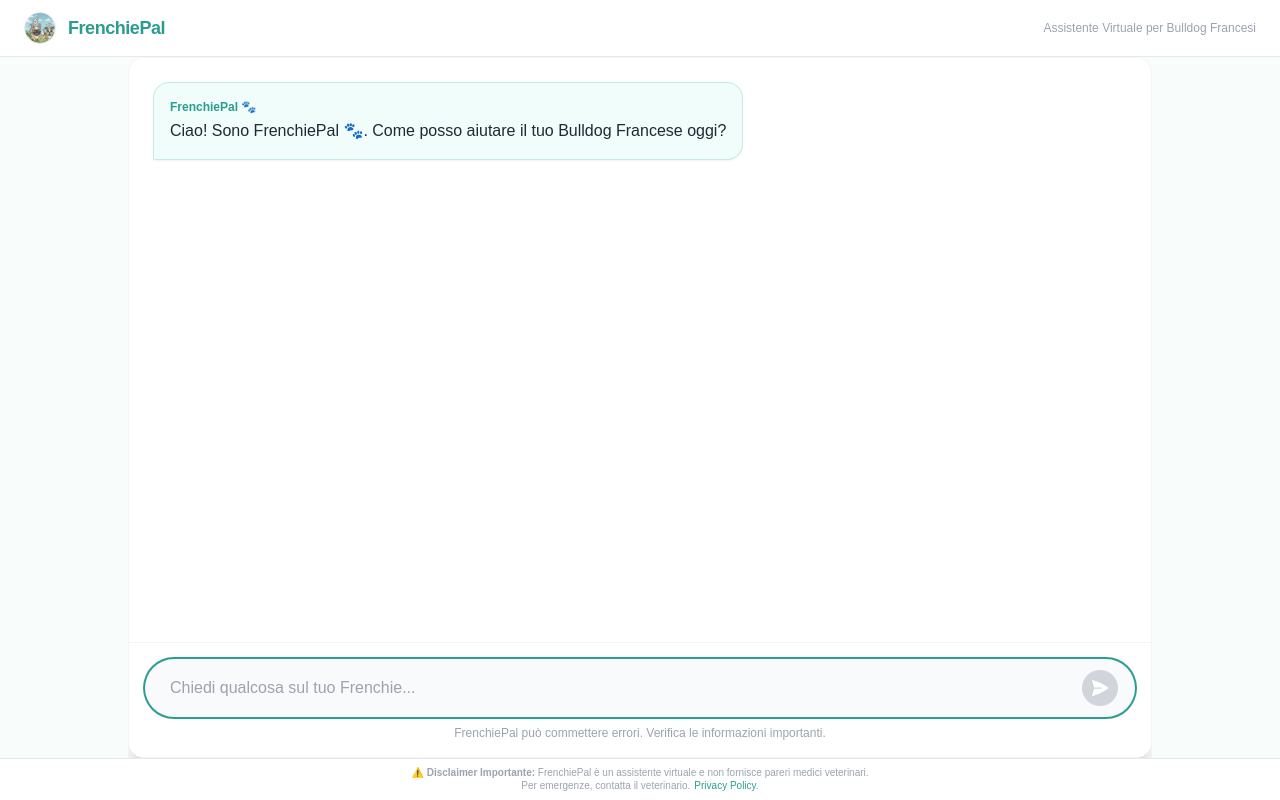
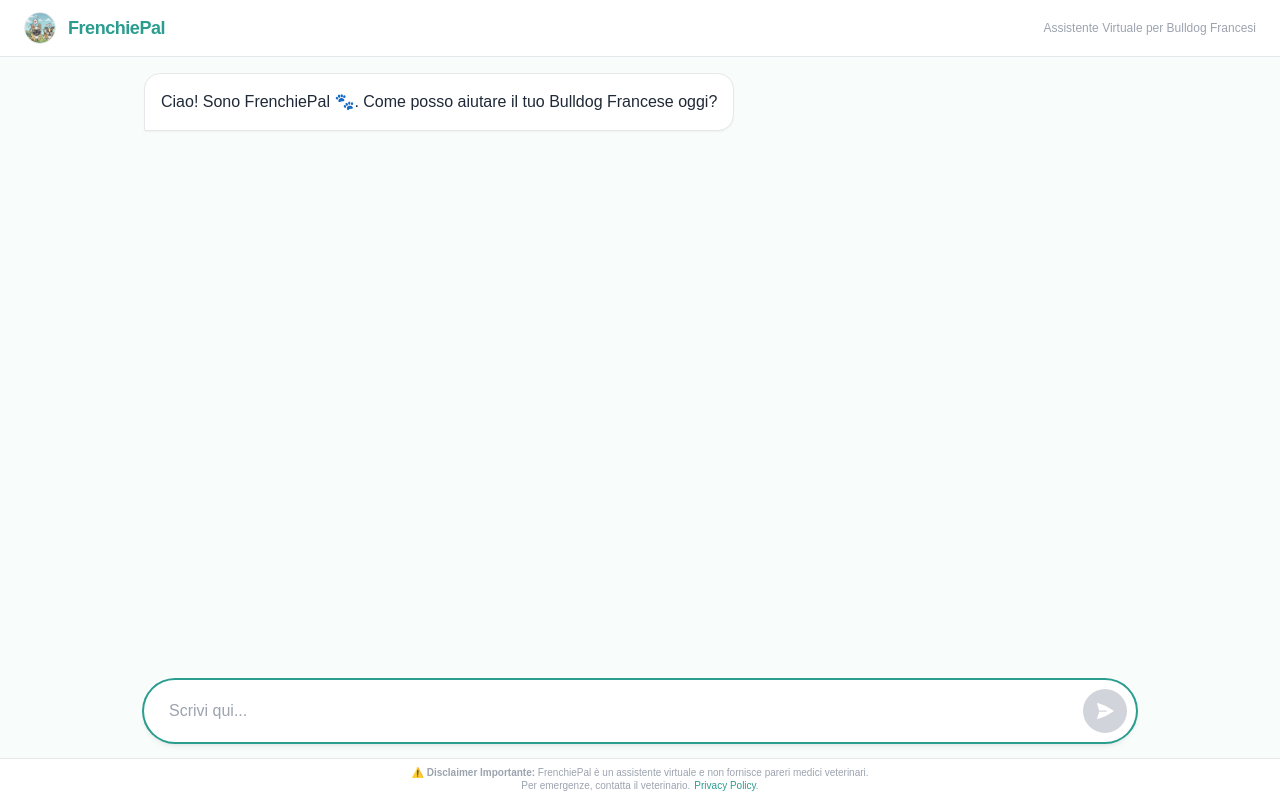
Before and after one commit to tartagliagiuseppe87-afk/frenchiepal, a Next.js app: page / in a window 1280 px wide. Built offline with nearby package versions, Linux system fonts and the light colour scheme.

Commit message:
Refactor ChatWidget for full-screen layout
Removed external borders and shadows for full-screen integration.

```diff
--- a/components/ChatWidget.js
+++ b/components/ChatWidget.js
@@ -1,13 +1,11 @@
 // components/ChatWidget.js
 import React, { useState, useRef, useEffect } from "react";
 
-// Funzione ID Sessione (Invariata)
 const createNewSessionId = () => {
     return 'sess_' + Date.now() + '_' + Math.random().toString(36).substring(2, 9);
 };
 
 export default function ChatWidget() {
-  // Rimosso 'open' state: la chat è sempre visibile
   const [messages, setMessages] = useState([
     {
       role: "assistant",
@@ -21,10 +19,8 @@ export default function ChatWidget() {
   const messagesEndRef = useRef(null);
   const inputRef = useRef(null);
 
-  // Inizializza ID
   const [sessionId] = useState(createNewSessionId());
 
-  // Scroll automatico
   const scrollToBottom = () => {
     messagesEndRef.current?.scrollIntoView({ behavior: "smooth" });
   };
@@ -56,7 +52,7 @@ export default function ChatWidget() {
     });
 
     if (!res.ok) {
-        setMessages(current => [...current, { role: "assistant", content: "Ops! Qualcosa è andato storto. Riprova tra un attimo." }]);
+        setMessages(current => [...current, { role: "assistant", content: "Ops! Qualcosa è andato storto." }]);
         setLoading(false);
         return;
     }
@@ -67,12 +63,11 @@ export default function ChatWidget() {
   };
 
   return (
-    // CONTENITORE PRINCIPALE DELLA CHAT (Stile ChatGPT)
-    // Occupa il 100% della larghezza e altezza del suo contenitore padre
-    <div className="flex flex-col w-full h-full bg-white rounded-2xl shadow-xl border border-gray-100 overflow-hidden">
+    // RIMOSSI bordi e ombre esterne per integrare nel layout full-screen
+    <div className="flex flex-col w-full h-full bg-transparent overflow-hidden">
 
       {/* AREA MESSAGGI */}
-      <div className="flex-grow p-4 md:p-6 overflow-y-auto flex flex-col gap-4 bg-white">
+      <div className="flex-grow p-4 overflow-y-auto flex flex-col gap-4">
         {messages.map((m, i) => (
           <div
             key={i}
@@ -80,15 +75,13 @@ export default function ChatWidget() {
           >
             <div
               className={`
-                max-w-[85%] md:max-w-[75%] p-4 rounded-2xl text-sm md:text-base leading-relaxed shadow-sm
+                max-w-[85%] md:max-w-[70%] p-3 md:p-4 rounded-2xl text-sm md:text-base leading-relaxed shadow-sm
                 ${m.role === "user"
-                  ? "bg-[#f4f4f4] text-gray-800 rounded-br-sm" // Stile Utente (Grigio chiaro moderno)
-                  : "bg-[#f0fdfa] text-gray-800 border border-[#2a9d8f]/20 rounded-bl-sm" // Stile Bot (Verde chiarissimo)
+                  ? "bg-[#2a9d8f] text-white rounded-br-sm" // Utente verde
+                  : "bg-white text-gray-800 border border-gray-200 rounded-bl-sm" // Bot bianco
                 }
               `}
             >
-              {/* Iconcina opzionale prima del testo per il bot */}
-              {m.role === "assistant" && <span className="font-bold text-[#2a9d8f] block mb-1 text-xs">FrenchiePal 🐾</span>}
               {m.content}
             </div>
           </div>
@@ -96,7 +89,7 @@ export default function ChatWidget() {
 
         {loading && (
             <div className="flex justify-start">
-                <div className="bg-[#f0fdfa] p-4 rounded-2xl rounded-bl-sm border border-[#2a9d8f]/20">
+                <div className="bg-white p-4 rounded-2xl rounded-bl-sm border border-gray-200 shadow-sm">
                     <div className="flex space-x-2 items-center">
                         <div className="w-2 h-2 bg-[#2a9d8f] rounded-full animate-bounce"></div>
                         <div className="w-2 h-2 bg-[#2a9d8f] rounded-full animate-bounce delay-75"></div>
@@ -108,13 +101,13 @@ export default function ChatWidget() {
         <div ref={messagesEndRef} />
       </div>
 
-      {/* AREA INPUT (Fissata in basso) */}
-      <div className="p-4 bg-white border-t border-gray-100">
-        <div className="flex items-center bg-gray-50 border border-gray-200 rounded-full px-4 py-2 focus-within:ring-2 focus-within:ring-[#2a9d8f] focus-within:border-transparent transition-all shadow-sm">
+      {/* AREA INPUT */}
+      <div className="p-4 bg-transparent">
+        <div className="flex items-center bg-white border border-gray-300 rounded-full px-2 py-2 shadow-md focus-within:ring-2 focus-within:ring-[#2a9d8f] focus-within:border-transparent transition-all">
             <input
               ref={inputRef}
-              className="flex-grow bg-transparent border-none text-gray-700 placeholder-gray-400 focus:ring-0 text-base py-2 px-2 outline-none"
-              placeholder="Chiedi qualcosa sul tuo Frenchie..."
+              className="flex-grow bg-transparent border-none text-gray-700 placeholder-gray-400 focus:ring-0 text-base px-4 outline-none"
+              placeholder="Scrivi qui..."
               value={input}
               onChange={(e) => setInput(e.target.value)}
               onKeyDown={(e) => e.key === "Enter" && sendMessage()}
@@ -124,19 +117,15 @@ export default function ChatWidget() {
               onClick={sendMessage}
               disabled={loading || !input.trim()}
               className={`
-                ml-2 p-2 rounded-full text-white transition-all duration-200
-                ${loading || !input.trim() ? "bg-gray-300 cursor-not-allowed" : "bg-[#2a9d8f] hover:bg-[#21867a] shadow-md transform hover:scale-105"}
+                p-3 rounded-full text-white transition-all duration-200 flex-shrink-0
+                ${loading || !input.trim() ? "bg-gray-300" : "bg-[#2a9d8f] hover:scale-105"}
               `}
             >
-              {/* Icona Invia (Freccia) */}
               <svg xmlns="http://www.w3.org/2000/svg" viewBox="0 0 24 24" fill="currentColor" className="w-5 h-5">
                 <path d="M3.478 2.405a.75.75 0 00-.926.94l2.432 7.905H13.5a.75.75 0 010 1.5H4.984l-2.432 7.905a.75.75 0 00.926.94 60.519 60.519 0 0018.445-8.986.75.75 0 000-1.218A60.517 60.517 0 003.478 2.405z" />
               </svg>
             </button>
         </div>
-        <p className="text-center text-xs text-gray-400 mt-2">
-            FrenchiePal può commettere errori. Verifica le informazioni importanti.
-        </p>
       </div>
     </div>
   );
```
